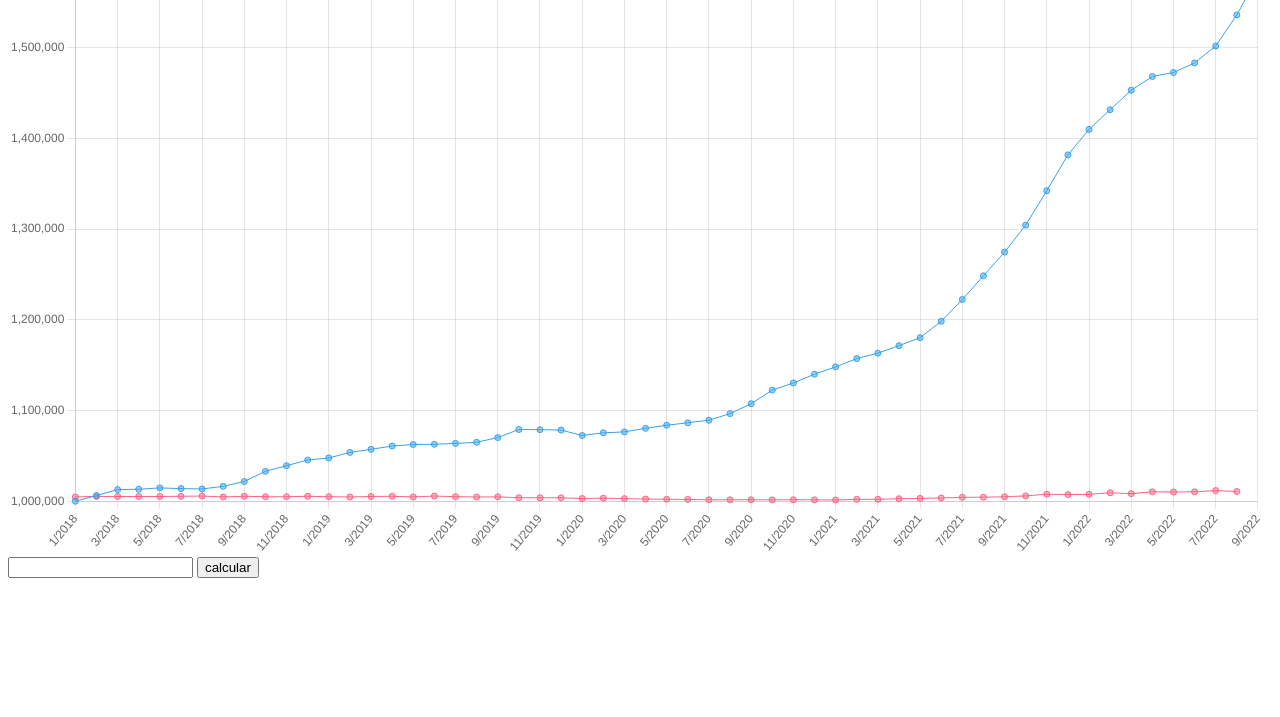
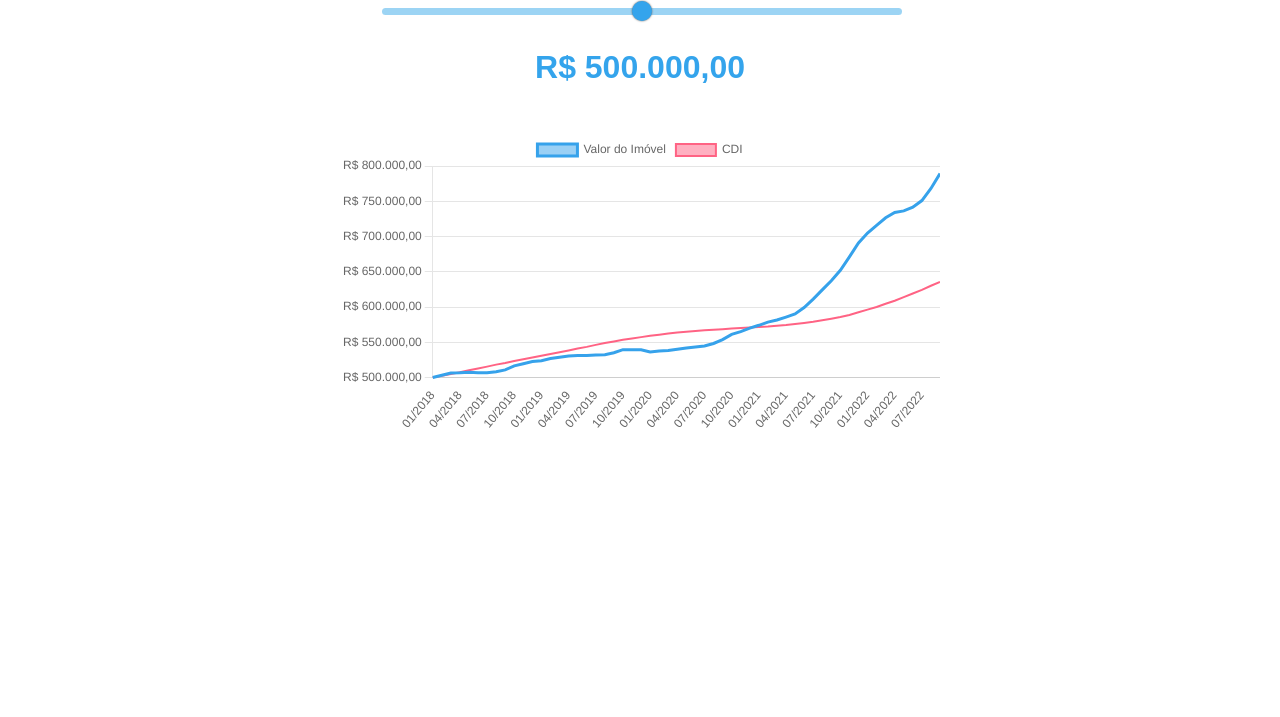
Before and after one commit to leonardocroda/properties-charts, a plain HTML site: page index.html in a window 1280 px wide. Shown: the part 83-800 px from the top of the page. Drawn offline with nearby package versions, Linux system fonts and the light colour scheme.

Commit message:
feat: melhora grafico

```diff
--- /dev/null
+++ b/css/styles.css
@@ -0,0 +1,69 @@
+body {
+  font-family: "Roboto", sans-serif;
+}
+
+canvas#myChart {
+  max-width: 100%;
+  height: auto;
+  margin: 1rem;
+}
+
+div.chart {
+  background-color: #fff;
+  width: 50%;
+}
+#valor-do-imovel-text {
+  background: transparent;
+  color: #34a4ec;
+  font-weight: bold;
+  font-size: 2rem;
+  text-align: center;
+
+  padding: 0;
+  border: 0;
+  margin: 2rem auto;
+}
+
+div.container {
+  display: flex;
+  align-items: center;
+  flex-direction: column;
+}
+div.value-container {
+  display: flex;
+  flex-direction: column;
+  max-width: 50%;
+  justify-content: center;
+}
+
+input[type="range"] {
+  -webkit-appearance: none;
+  margin-right: 15px;
+  width: 200px;
+  height: 7px;
+  background: #9cd4f4;
+  border-radius: 5px;
+  background-size: 70% 100%;
+  background-repeat: no-repeat;
+  width: 100%;
+}
+
+input[type="range"]::-webkit-slider-thumb {
+  -webkit-appearance: none;
+  height: 20px;
+  width: 20px;
+  border-radius: 50%;
+  background: #34a4ec;
+  cursor: ew-resize;
+  box-shadow: 0 0 2px 0 #555;
+}
+
+input[type="range"]::-webkit-slider-runnable-track {
+  -webkit-appearance: none;
+  box-shadow: none;
+  border: none;
+}
+
+h1 {
+  text-align: center;
+}
--- a/index.html
+++ b/index.html
@@ -4,20 +4,43 @@
     <meta charset="UTF-8" />
     <meta http-equiv="X-UA-Compatible" content="IE=edge" />
     <meta name="viewport" content="width=device-width, initial-scale=1.0" />
-    <title>Document</title>
-</head>
-<body>
-    <div>
+    <title>Comparador de investimentos</title>
+    <link rel="stylesheet" href="./css/styles.css" />
+    <link rel="preconnect" href="https://fonts.googleapis.com" />
+    <link rel="preconnect" href="https://fonts.gstatic.com" crossorigin />
+    <link
+      href="https://fonts.googleapis.com/css2?family=Roboto:wght@400;700&display=swap"
+      rel="stylesheet"
+    />
+  </head>
+  <body>
+    <div class="container">
+      <div class="value-container">
+        <h1>Qual o valor do investimento inicial?</h1>
+        <input
+          type="range"
+          min="0"
+          max="1000000"
+          step="0.01"
+          value="500000"
+          id="valor-do-imovel"
+          oninput="formatMoney(this.value)"
+          onchange="setValues()"
+        />
+        <input
+          type="text"
+          id="valor-do-imovel-text"
+          value="R$ 500.000,00"
+          disabled
+        />
+      </div>
+      <div class="chart">
         <canvas id="myChart"></canvas>
+      </div>
     </div>
-
-    <input id="valor-do-imovel"></input>
-    <button id="submit">calcular</button>
-
 
     <script src="https://cdn.jsdelivr.net/npm/chart.js"></script>
     <script src="./js/data.js"></script>
     <script src="./js/index.js"></script>
-
   </body>
 </html>
--- a/js/data.js
+++ b/js/data.js
@@ -1,12 +1,12 @@
-const selicData = [
-  0.004649, 0.005316, 0.005175, 0.005175, 0.005175, 0.005422, 0.005669,
-  0.004681, 0.00543, 0.004936, 0.004936, 0.00543, 0.004936, 0.004688, 0.005183,
-  0.00543, 0.004688, 0.005678, 0.005017, 0.004638, 0.004793, 0.003804, 0.003747,
-  0.003766, 0.002937, 0.003384, 0.002849, 0.002358, 0.002123, 0.001943,
-  0.001599, 0.00157, 0.00157, 0.001495, 0.001645, 0.001495, 0.001345, 0.002011,
-  0.002078, 0.002703, 0.003078, 0.003556, 0.004279, 0.00442, 0.00486, 0.005868,
-  0.007691, 0.0073, 0.00755, 0.009271, 0.008343, 0.010346, 0.010153, 0.010348,
-  0.011694, 0.01072,
+const cdiData = [
+  0.005834, 0.004649, 0.005316, 0.005175, 0.005175, 0.005175, 0.005422,
+  0.005669, 0.004681, 0.00543, 0.004936, 0.004936, 0.00543, 0.004936, 0.004688,
+  0.005183, 0.00543, 0.004688, 0.005678, 0.005017, 0.004638, 0.004793, 0.003804,
+  0.003747, 0.003766, 0.002937, 0.003384, 0.002849, 0.002358, 0.002123,
+  0.001943, 0.001599, 0.00157, 0.00157, 0.001495, 0.001645, 0.001495, 0.001345,
+  0.002011, 0.002078, 0.002703, 0.003078, 0.003556, 0.004279, 0.00442, 0.00486,
+  0.005868, 0.007691, 0.0073, 0.00755, 0.009271, 0.008343, 0.010346, 0.010153,
+  0.010348, 0.011694, 0.01072,
 ];
 
 const bcData = [
--- a/js/index.js
+++ b/js/index.js
@@ -1,35 +1,57 @@
+let chart;
 const ctx = document.getElementById("myChart");
 
-(function main() {
-  const initialValue = 100000000;
+function formatMoney(value) {
+  console.log(value);
+  document.getElementById("valor-do-imovel-text").value = parseFloat(
+    value
+  ).toLocaleString("pt-BR", {
+    style: "currency",
+    currency: "BRL",
+  });
+}
 
-  const { labels, data, selic } = getData(initialValue / 100);
+function main() {
+  const initialValue = parseFloat(
+    document.getElementById("valor-do-imovel").value
+  );
+  const { labels, data, cdi } = getData(initialValue);
+  chart = plotChart({ labels, data, cdi });
+}
 
-  plotChart({ labels, data, selic });
-})();
+async function setValues() {
+  await chart.destroy();
+  const initialValue = parseFloat(
+    document.getElementById("valor-do-imovel").value
+  );
+  const { labels, data, cdi } = getData(initialValue);
+  chart = plotChart({ labels, data, cdi });
+}
+
+main();
 
 function getData(initialValue = 0) {
-  console.log(bcData);
-
   const labels = bcData.map((data) => `${data.Mes}/${data.Ano}`).reverse();
 
   const data = bcData
     .map((data) => (data["Balneário Camboriú"] * initialValue) / 100)
     .reverse();
 
-  const selic = selicData.map(
-    (value) => (value * (initialValue * 100)) / 100 + initialValue
-  );
+  const cdi = cdiData.reduce((acc, curr, idx) => {
+    if (acc.length > 0) {
+      return [...acc, curr * initialValue + acc[idx - 1]];
+    } else return [initialValue];
+  }, []);
 
   return {
     labels,
     data,
-    selic,
+    cdi,
   };
 }
 
-function plotChart({ labels, data, selic }) {
-  new Chart(ctx, {
+function plotChart({ labels, data, cdi }) {
+  return new Chart(ctx, {
     type: "line",
     data: {
       labels,
@@ -37,19 +59,52 @@ function plotChart({ labels, data, selic }) {
         {
           label: "Valor do Imóvel",
           data,
-          borderWidth: 1,
+          borderWidth: 3,
         },
         {
-          label: "SELIC",
-          data: selic,
-          borderWidth: 1,
+          label: "CDI",
+          data: cdi,
+          borderWidth: 2,
         },
       ],
     },
     options: {
+      responsive: true,
+      stacked: false,
+      interaction: {
+        intersect: false,
+        mode: "index",
+      },
       scales: {
+        x: {
+          grid: {
+            display: false,
+          },
+          ticks: {
+            callback: function (value, index) {
+              const label = this.getLabelForValue(value);
+              const splitDate = label.split("/");
+              const formattedDate = `${parseInt(splitDate[0]) < 10 ? "0" : ""}${
+                splitDate[0]
+              }/${splitDate[1]}`;
+              return formattedDate;
+            },
+          },
+        },
         y: {
-          //   beginAtZero: true,
+          ticks: {
+            callback: function (value) {
+              return value.toLocaleString("pt-BR", {
+                style: "currency",
+                currency: "BRL",
+              });
+            },
+          },
+        },
+      },
+      elements: {
+        point: {
+          radius: 0,
         },
       },
     },
```
